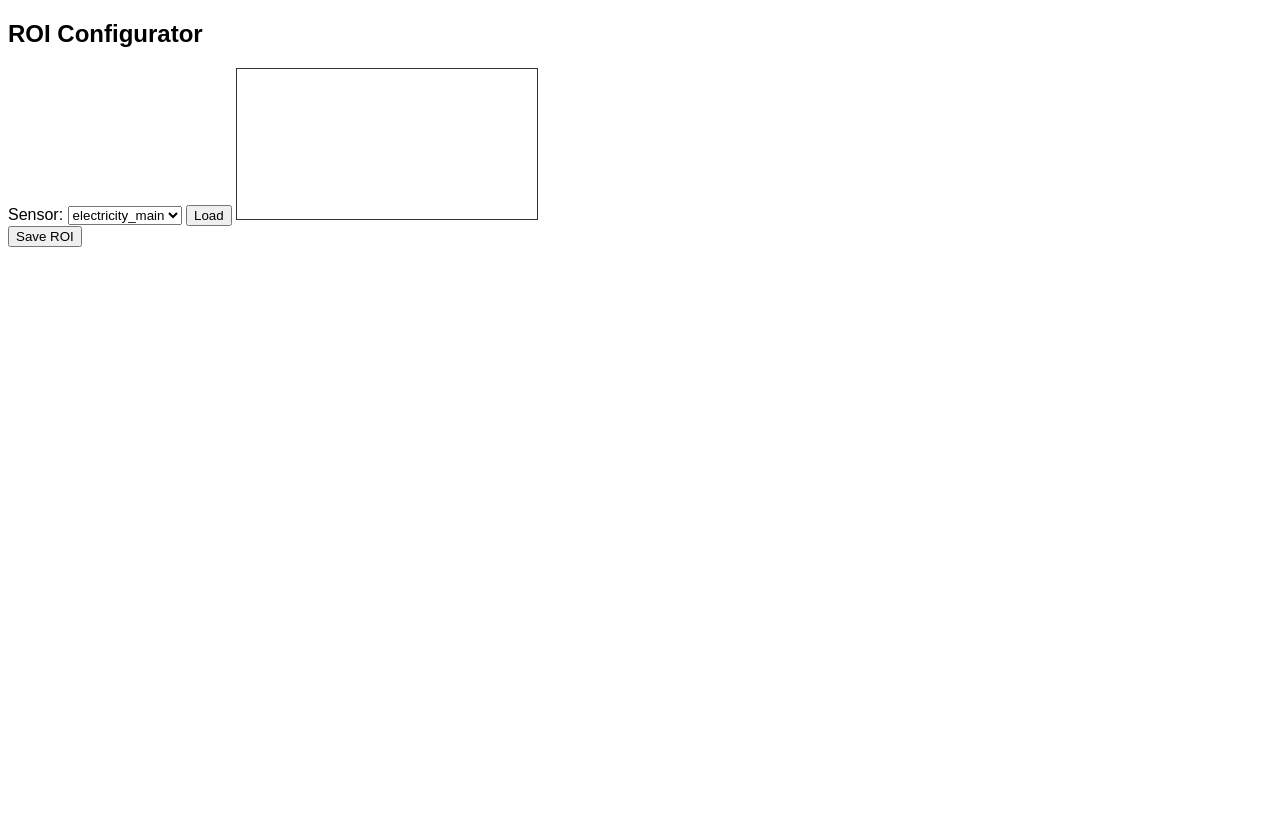
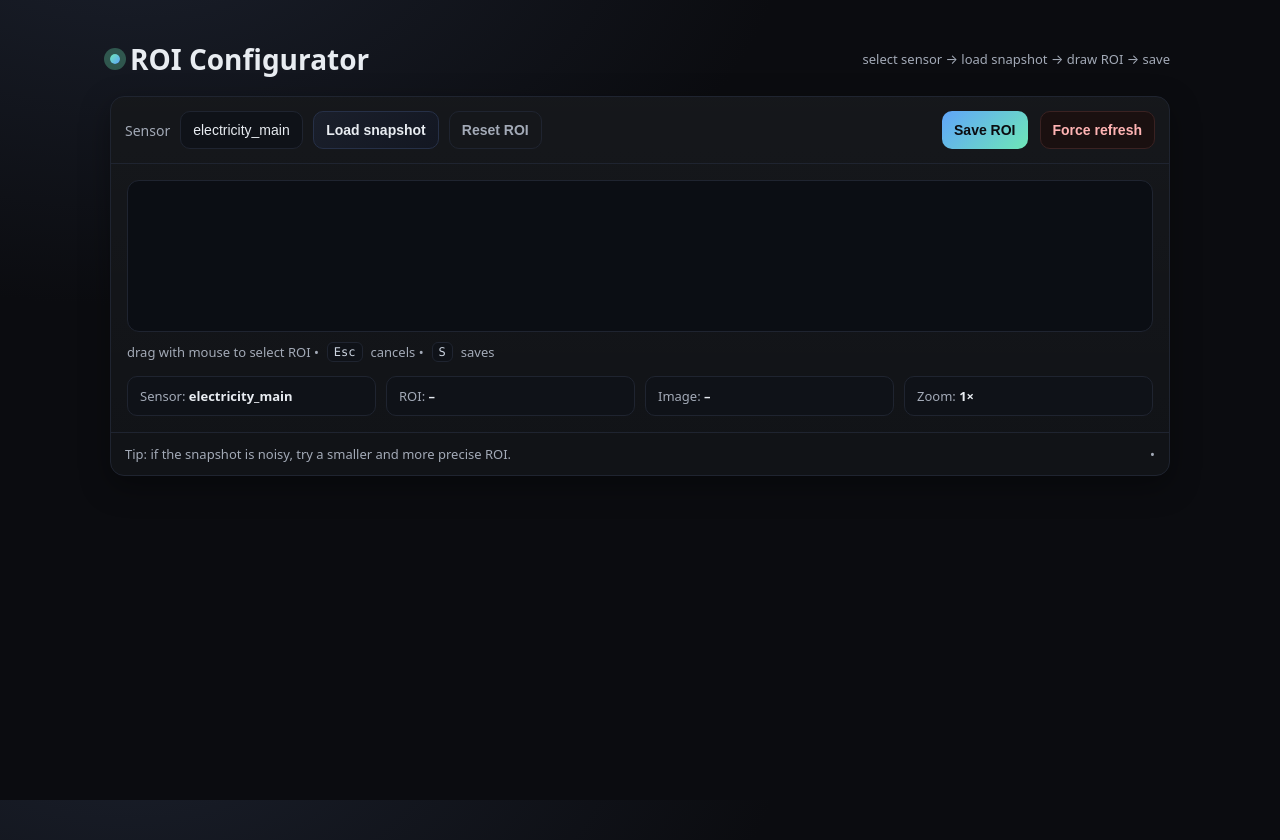
Before and after one commit to mareksabov/vision-gateway, a Flask app: page / in a window 1280 px wide. Before the commit the page ends 247 px from the top, so only its background shows below. Run offline with Flask 3, Linux system fonts and the light colour scheme; a map, chart or similar area stays blank.

Commit message:
seperated style

```diff
--- /dev/null
+++ b/roi_web/static/styles/style.css
@@ -0,0 +1,235 @@
+ :root {
+     --bg: #0b0c10;
+     --panel: #111317;
+     --muted: #a3aab7;
+     --text: #e8ecf1;
+     --accent: #6ee7b7;
+     --accent-2: #60a5fa;
+     --danger: #ef4444;
+     --ring: rgba(110, 231, 183, .3);
+     --border: #1f2430;
+     --shadow: 0 10px 30px rgba(0, 0, 0, .35);
+     --radius: 14px;
+ }
+
+ * {
+     box-sizing: border-box;
+ }
+
+ html,
+ body {
+     height: 100%;
+ }
+
+ body {
+     margin: 0;
+     font-family: ui-sans-serif, system-ui, -apple-system, Segoe UI, Roboto, Helvetica, Arial, "Apple Color Emoji", "Segoe UI Emoji";
+     background: radial-gradient(1200px 700px at 10% -10%, #1a1f2b 0%, #0b0c10 55%) fixed, var(--bg);
+     color: var(--text);
+ }
+
+ .wrap {
+     max-width: 1100px;
+     margin: 40px auto;
+     padding: 0 20px;
+ }
+
+ header {
+     display: flex;
+     align-items: center;
+     justify-content: space-between;
+     margin-bottom: 18px;
+     gap: 16px;
+ }
+
+ .title {
+     font-size: clamp(20px, 2.2vw, 28px);
+     font-weight: 700;
+     display: flex;
+     align-items: center;
+     gap: 10px;
+ }
+
+ .title .dot {
+     width: 10px;
+     height: 10px;
+     border-radius: 50%;
+     background: linear-gradient(135deg, var(--accent), var(--accent-2));
+     box-shadow: 0 0 0 6px var(--ring);
+ }
+
+ .panel {
+     background: linear-gradient(180deg, rgba(255, 255, 255, .02), rgba(255, 255, 255, .0)), var(--panel);
+     border: 1px solid var(--border);
+     border-radius: var(--radius);
+     box-shadow: var(--shadow);
+     overflow: hidden;
+ }
+
+ .toolbar {
+     display: grid;
+     grid-template-columns: 1fr auto auto;
+     gap: 12px;
+     padding: 14px;
+     border-bottom: 1px solid var(--border);
+ }
+
+ @media (max-width: 640px) {
+     .toolbar {
+         grid-template-columns: 1fr;
+     }
+ }
+
+ .field {
+     display: flex;
+     align-items: center;
+     gap: 10px;
+     flex-wrap: wrap;
+ }
+
+ label {
+     font-size: 14px;
+     color: var(--muted);
+ }
+
+ select,
+ button {
+     appearance: none;
+     border: 1px solid var(--border);
+     background: #0f1218;
+     color: var(--text);
+     padding: 10px 12px;
+     border-radius: 10px;
+     font-size: 14px;
+     transition: transform .04s ease, border-color .15s ease, box-shadow .15s ease;
+ }
+
+ select:focus,
+ button:focus {
+     outline: none;
+     border-color: var(--accent);
+     box-shadow: 0 0 0 6px var(--ring);
+ }
+
+ button {
+     cursor: pointer;
+     font-weight: 600;
+ }
+
+ .btn-primary {
+     background: linear-gradient(135deg, #1a1f2b, #131722);
+     border-color: #263047;
+ }
+
+ .btn-primary:hover {
+     transform: translateY(-1px);
+ }
+
+ .btn-accent {
+     background: linear-gradient(135deg, var(--accent-2), var(--accent));
+     color: #0b0c10;
+     border: none;
+ }
+
+ .btn-accent:hover {
+     transform: translateY(-1px) scale(1.01);
+ }
+
+ .btn-ghost {
+     background: transparent;
+     border-color: var(--border);
+     color: var(--muted);
+ }
+
+ .btn-ghost:hover {
+     border-color: #2a3242;
+     transform: translateY(-1px);
+ }
+
+ .btn-danger {
+     background: #1a1010;
+     border-color: #3a2222;
+     color: #ffb4b4;
+ }
+
+ .btn-danger:hover {
+     transform: translateY(-1px);
+ }
+
+ .content {
+     padding: 16px;
+ }
+
+ .canvas-wrap {
+     position: relative;
+     width: 100%;
+     overflow: auto;
+     border-radius: 12px;
+     border: 1px solid var(--border);
+     background: #0b0e14;
+ }
+
+ canvas {
+     display: block;
+     max-width: 100%;
+     height: auto;
+     image-rendering: -webkit-optimize-contrast;
+     image-rendering: crisp-edges;
+ }
+
+ .hint {
+     display: flex;
+     align-items: center;
+     gap: 8px;
+     font-size: 13px;
+     color: var(--muted);
+     margin-top: 10px;
+ }
+
+ .kbd {
+     font-family: ui-monospace, SFMono-Regular, Menlo, Monaco, Consolas, "Liberation Mono", "Courier New", monospace;
+     font-size: 12px;
+     padding: 2px 6px;
+     border: 1px solid var(--border);
+     background: #0f1218;
+     border-radius: 6px;
+     color: #cdd5e1;
+ }
+
+ .status {
+     display: grid;
+     grid-template-columns: repeat(4, minmax(0, 1fr));
+     gap: 10px;
+     margin-top: 14px;
+ }
+
+ @media (max-width: 680px) {
+     .status {
+         grid-template-columns: 1fr 1fr;
+     }
+ }
+
+ .stat {
+     padding: 10px 12px;
+     border: 1px solid var(--border);
+     border-radius: 10px;
+     background: #0f1218;
+     font-size: 13px;
+     color: var(--muted);
+ }
+
+ .stat b {
+     color: var(--text);
+     font-weight: 700;
+ }
+
+ .footer {
+     padding: 12px 14px;
+     border-top: 1px solid var(--border);
+     display: flex;
+     align-items: center;
+     justify-content: space-between;
+     gap: 12px;
+     color: var(--muted);
+     font-size: 13px;
+ }
--- a/roi_web/templates/index.html
+++ b/roi_web/templates/index.html
@@ -1,55 +1,200 @@
 <!doctype html>
-<html>
+<html lang="en">
 
 <head>
     <meta charset="utf-8">
     <title>ROI Config</title>
-    <style>
-        body {
-            font-family: sans-serif
-        }
+    <meta name="viewport" content="width=device-width, initial-scale=1" />
 
-        #c {
-            border: 1px solid #333;
-            max-width: 100%
-        }
-    </style>
+    <link rel="stylesheet" href="/static/styles/style.css" />
+    <link rel="icon" href="/static/favicon.ico" type="image/x-icon">
 </head>
 
 <body>
-    <h2>ROI Configurator</h2>
-    <label>Sensor: <select id="sel"></select></label>
-    <button onclick="loadImg()">Load</button>
-    <canvas id="c"></canvas><br>
-    <button onclick="save()">Save ROI</button>
+    <div class="wrap">
+        <header>
+            <div class="title"><span class="dot"></span> ROI Configurator</div>
+            <div style="font-size:13px;color:var(--muted)">select sensor → load snapshot → draw ROI → save</div>
+        </header>
+
+        <section class="panel">
+            <div class="toolbar">
+                <div class="field">
+                    <label for="sel">Sensor</label>
+                    <select id="sel"></select>
+                    <button class="btn-primary" onclick="loadImg()">Load snapshot</button>
+                    <button class="btn-ghost" onclick="resetROI()">Reset ROI</button>
+                </div>
+                <button class="btn-accent" onclick="save()" id="saveBtn" disabled>Save ROI</button>
+                <button class="btn-danger" onclick="loadImg(true)">Force refresh</button>
+            </div>
+
+            <div class="content">
+                <div class="canvas-wrap"><canvas id="c"></canvas></div>
+                <div class="hint">
+                    drag with mouse to select ROI • <span class="kbd">Esc</span> cancels • <span class="kbd">S</span>
+                    saves
+                </div>
+
+                <div class="status">
+                    <div class="stat">Sensor: <b id="stat-sensor">–</b></div>
+                    <div class="stat">ROI: <b id="stat-roi">–</b></div>
+                    <div class="stat">Image: <b id="stat-size">–</b></div>
+                    <div class="stat">Zoom: <b id="stat-zoom">1×</b></div>
+                </div>
+            </div>
+
+            <div class="footer">
+                <span>Tip: if the snapshot is noisy, try a smaller and more precise ROI.</span>
+                <span id="saveStatus">•</span>
+            </div>
+        </section>
+    </div>
+
     <script>
-        let sensors = [], sid = null, roi = null, img = null, c = document.getElementById('c'), ctx = c.getContext('2d');
+        // --- (JS code stays same, only text messages updated) ---
+
+        const c = document.getElementById('c');
+        const ctx = c.getContext('2d');
+        const sel = document.getElementById('sel');
+        const statSensor = document.getElementById('stat-sensor');
+        const statROI = document.getElementById('stat-roi');
+        const statSize = document.getElementById('stat-size');
+        const statZoom = document.getElementById('stat-zoom');
+        const saveBtn = document.getElementById('saveBtn');
+        const saveStatus = document.getElementById('saveStatus');
+
+        let sensors = [];
+        let sid = null;
+        let roi = null;
+        let img = null;
+        let dragging = false, sx = 0, sy = 0;
+        let devicePixelRatioCached = Math.max(1, window.devicePixelRatio || 1);
+
+        function setStatus(text) { saveStatus.textContent = text; }
+        function fmtROI(r) { return r ? `${r[0]}, ${r[1]} — ${r[2]}×${r[3]}` : '–'; }
+
         fetch('/sensors').then(r => r.json()).then(d => {
-            sensors = d; let s = document.getElementById('sel');
-            sensors.forEach((x, i) => { let o = document.createElement('option'); o.value = i; o.text = x.id; s.add(o); }); sid = 0;
+            sensors = d || [];
+            sel.innerHTML = '';
+            sensors.forEach((x, i) => {
+                const o = document.createElement('option');
+                o.value = i; o.text = x.id ?? `sensor ${i}`;
+                sel.add(o);
+            });
+            if (sensors.length) { sid = 0; statSensor.textContent = sensors[0].id ?? '0'; }
         });
-        function loadImg() {
-            sid = +document.getElementById('sel').value;
-            fetch('/shot?sid=' + sid + '&_=' + (Date.now())).then(r => r.blob()).then(b => {
-                let u = URL.createObjectURL(b); img = new Image(); img.onload = () => { c.width = img.width; c.height = img.height; ctx.drawImage(img, 0, 0); };
+
+        function resizeCanvasToImage() {
+            if (!img) return;
+            const ratio = devicePixelRatioCached;
+            c.width = img.width * ratio;
+            c.height = img.height * ratio;
+            c.style.width = img.width + 'px';
+            c.style.height = img.height + 'px';
+            ctx.setTransform(ratio, 0, 0, ratio, 0, 0);
+            statSize.textContent = `${img.width}×${img.height}`;
+            statZoom.textContent = `${ratio.toFixed(2)}×`;
+        }
+
+        function render() {
+            if (!img) return;
+            ctx.drawImage(img, 0, 0);
+            if (roi) {
+                ctx.save();
+                ctx.fillStyle = 'rgba(0,0,0,0.35)';
+                ctx.fillRect(0, 0, img.width, img.height);
+                ctx.clearRect(roi[0], roi[1], roi[2], roi[3]);
+                ctx.strokeStyle = '#6ee7b7';
+                ctx.lineWidth = 2;
+                ctx.setLineDash([6, 4]);
+                ctx.strokeRect(roi[0], roi[1], roi[2], roi[3]);
+                ctx.setLineDash([]);
+                const s = 6;
+                const pts = [
+                    [roi[0], roi[1]], [roi[0] + roi[2], roi[1]], [roi[0], roi[1] + roi[3]], [roi[0] + roi[2], roi[1] + roi[3]]
+                ];
+                ctx.fillStyle = '#60a5fa';
+                pts.forEach(p => ctx.fillRect(p[0] - s / 2, p[1] - s / 2, s, s));
+                ctx.restore();
+            }
+            statROI.textContent = fmtROI(roi);
+            saveBtn.disabled = !roi;
+        }
+
+        function loadImg(force = false) {
+            if (sel.options.length === 0) return;
+            sid = +sel.value;
+            statSensor.textContent = sensors[sid]?.id ?? sid;
+            const url = '/shot?sid=' + sid + (force ? '&_=' + Date.now() : '');
+            setStatus('loading snapshot…');
+            fetch(url).then(r => r.blob()).then(b => {
+                const u = URL.createObjectURL(b);
+                img = new Image();
+                img.onload = () => {
+                    resizeCanvasToImage();
+                    roi = null;
+                    render();
+                    setStatus('ready');
+                    URL.revokeObjectURL(u);
+                };
                 img.src = u;
+            }).catch(e => {
+                console.error(e);
+                setStatus('error while loading');
             });
         }
-        let dragging = false, sx = 0, sy = 0;
-        c.onmousedown = e => { dragging = true; sx = e.offsetX; sy = e.offsetY; };
-        c.onmousemove = e => {
-            if (!dragging || !img) return; let x = Math.min(sx, e.offsetX), y = Math.min(sy, e.offsetY);
-            let w = Math.abs(e.offsetX - sx), h = Math.abs(e.offsetY - sy); ctx.drawImage(img, 0, 0); ctx.strokeStyle = 'red';
-            ctx.lineWidth = 2; ctx.strokeRect(x, y, w, h); roi = [x, y, w, h];
-        };
-        c.onmouseup = () => dragging = false;
+
+        c.addEventListener('mousedown', (e) => {
+            if (!img) return;
+            const rect = c.getBoundingClientRect();
+            const x = Math.round((e.clientX - rect.left) / (rect.width / img.width));
+            const y = Math.round((e.clientY - rect.top) / (rect.height / img.height));
+            dragging = true; sx = x; sy = y;
+        });
+
+        c.addEventListener('mousemove', (e) => {
+            if (!dragging || !img) return;
+            const rect = c.getBoundingClientRect();
+            const mx = Math.round((e.clientX - rect.left) / (rect.width / img.width));
+            const my = Math.round((e.clientY - rect.top) / (rect.height / img.height));
+            const x = Math.min(sx, mx), y = Math.min(sy, my);
+            const w = Math.abs(mx - sx), h = Math.abs(my - sy);
+            roi = [x, y, w, h];
+            render();
+        });
+
+        window.addEventListener('mouseup', () => { dragging = false; });
+
+        function resetROI() { roi = null; render(); }
+
         function save() {
             if (!roi) { alert('Draw ROI first.'); return; }
+            setStatus('saving…');
             fetch('/save_roi', {
-                method: 'POST', headers: { 'Content-Type': 'application/json' },
+                method: 'POST',
+                headers: { 'Content-Type': 'application/json' },
                 body: JSON.stringify({ sid: sid, roi: roi })
-            }).then(r => r.json()).then(j => alert('Saved: ' + JSON.stringify(j)));
+            }).then(r => r.json()).then(j => {
+                setStatus('saved ✓');
+                alert('Saved: ' + JSON.stringify(j));
+            }).catch(e => {
+                console.error(e);
+                setStatus('error while saving');
+            });
         }
+
+        window.addEventListener('keydown', (e) => {
+            if (e.key === 'Escape') { resetROI(); }
+            if (e.key.toLowerCase() === 's' && !saveBtn.disabled) {
+                e.preventDefault();
+                save();
+            }
+        });
+
+        window.loadImg = loadImg;
+        window.save = save;
+        window.resetROI = resetROI;
     </script>
 </body>
 
```
Also changed, not shown: roi_web/static/favicon.ico (added), 1 other file.
